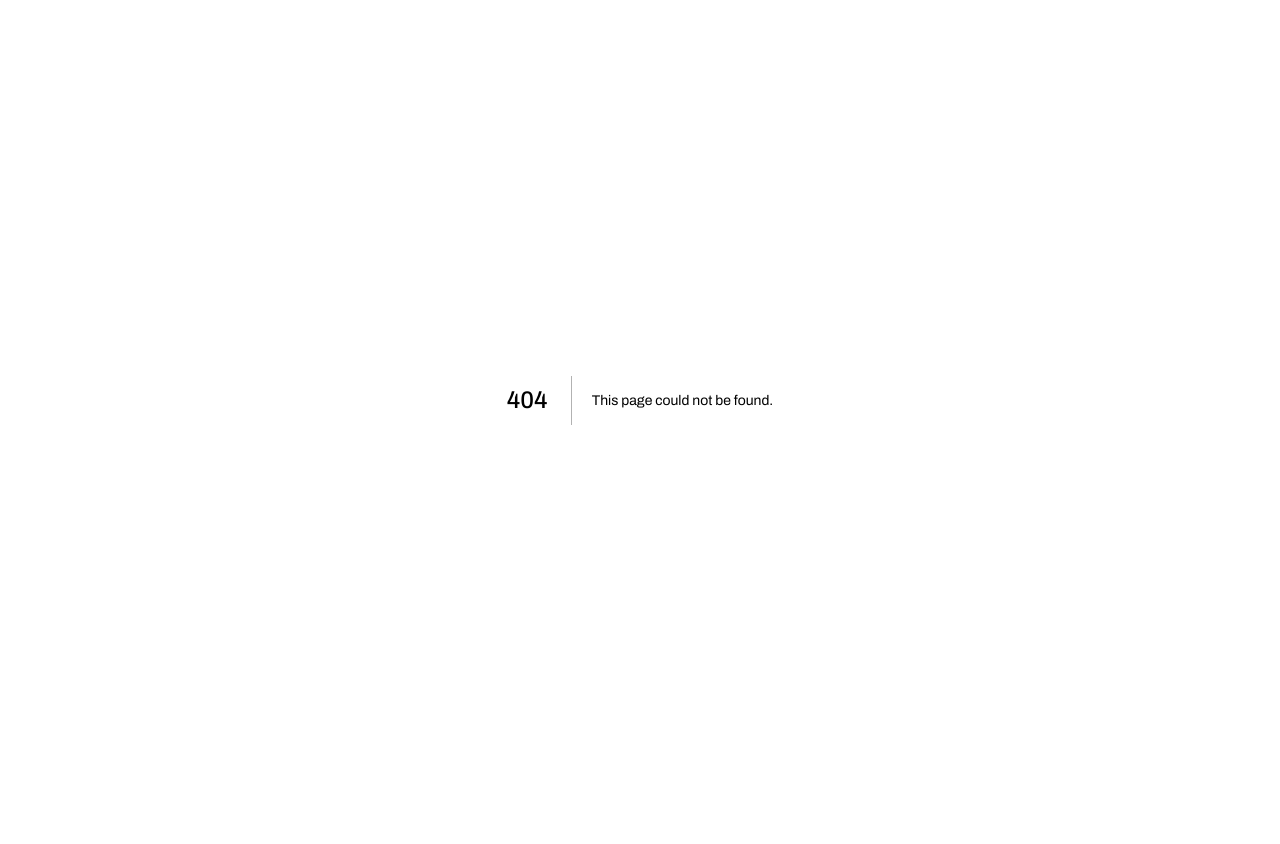
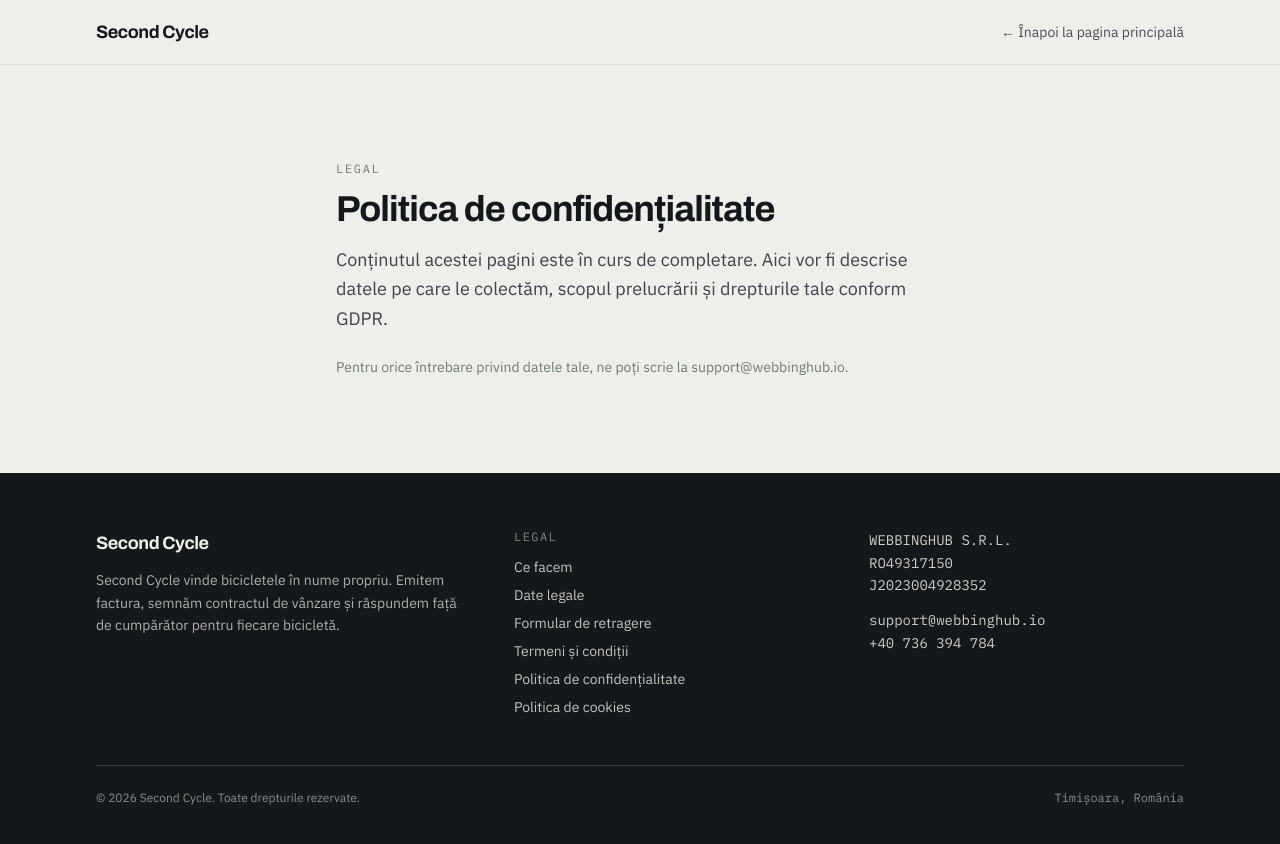
Before and after one commit to mihaiciradev/secondcycle, a Next.js app: page /privacy in a window 1280 px wide. Before the commit this address had no page. Shown: the top 844 px of the page. Before the commit the page ends 800 px from the top, so only its background shows below. Built offline with nearby package versions, Linux system fonts and the light colour scheme.

Commit message:
add placeholder privacy and terms pages for OAuth consent

```diff
--- /dev/null
+++ b/src/app/privacy/page.tsx
@@ -0,0 +1,56 @@
+import type { Metadata } from "next";
+import Link from "next/link";
+import { Container } from "@/components/site/section";
+import { SiteFooter } from "@/components/site/site-footer";
+import { company } from "@/lib/content/site";
+
+export const metadata: Metadata = {
+  title: "Politica de confidențialitate",
+  description:
+    "Politica de confidențialitate Second Cycle. Conținut în curs de completare.",
+};
+
+export default function PrivacyPage() {
+  return (
+    <>
+      <header className="border-b border-border/80 bg-paper/90 backdrop-blur">
+        <Container className="flex h-16 items-center justify-between">
+          <Link
+            href="/"
+            className="rounded-sm font-heading text-lg font-bold tracking-tight focus-visible:outline-2 focus-visible:outline-offset-2 focus-visible:outline-ring"
+          >
+            {company.name}
+          </Link>
+          <Link
+            href="/"
+            className="rounded-sm text-sm text-foreground/75 hover:text-foreground focus-visible:outline-2 focus-visible:outline-offset-2 focus-visible:outline-ring"
+          >
+            ← Înapoi la pagina principală
+          </Link>
+        </Container>
+      </header>
+
+      <main id="continut" className="flex-1 py-16 sm:py-24">
+        <Container className="max-w-2xl">
+          <p className="font-mono text-xs uppercase tracking-[0.14em] text-steel">
+            Legal
+          </p>
+          <h1 className="mt-3 text-3xl font-bold tracking-tight sm:text-4xl">
+            Politica de confidențialitate
+          </h1>
+          <p className="mt-4 text-lg leading-relaxed text-foreground/80">
+            Conținutul acestei pagini este în curs de completare. Aici vor fi
+            descrise datele pe care le colectăm, scopul prelucrării și drepturile
+            tale conform GDPR.
+          </p>
+          <p className="mt-6 text-sm text-steel">
+            Pentru orice întrebare privind datele tale, ne poți scrie la{" "}
+            {company.contact.email}.
+          </p>
+        </Container>
+      </main>
+
+      <SiteFooter />
+    </>
+  );
+}
--- /dev/null
+++ b/src/app/terms/page.tsx
@@ -0,0 +1,54 @@
+import type { Metadata } from "next";
+import Link from "next/link";
+import { Container } from "@/components/site/section";
+import { SiteFooter } from "@/components/site/site-footer";
+import { company } from "@/lib/content/site";
+
+export const metadata: Metadata = {
+  title: "Termeni și condiții",
+  description: "Termenii și condițiile Second Cycle. Conținut în curs de completare.",
+};
+
+export default function TermsPage() {
+  return (
+    <>
+      <header className="border-b border-border/80 bg-paper/90 backdrop-blur">
+        <Container className="flex h-16 items-center justify-between">
+          <Link
+            href="/"
+            className="rounded-sm font-heading text-lg font-bold tracking-tight focus-visible:outline-2 focus-visible:outline-offset-2 focus-visible:outline-ring"
+          >
+            {company.name}
+          </Link>
+          <Link
+            href="/"
+            className="rounded-sm text-sm text-foreground/75 hover:text-foreground focus-visible:outline-2 focus-visible:outline-offset-2 focus-visible:outline-ring"
+          >
+            ← Înapoi la pagina principală
+          </Link>
+        </Container>
+      </header>
+
+      <main id="continut" className="flex-1 py-16 sm:py-24">
+        <Container className="max-w-2xl">
+          <p className="font-mono text-xs uppercase tracking-[0.14em] text-steel">
+            Legal
+          </p>
+          <h1 className="mt-3 text-3xl font-bold tracking-tight sm:text-4xl">
+            Termeni și condiții
+          </h1>
+          <p className="mt-4 text-lg leading-relaxed text-foreground/80">
+            Conținutul acestei pagini este în curs de completare. Aici vor fi
+            descriși termenii de utilizare a platformei și condițiile de vânzare.
+          </p>
+          <p className="mt-6 text-sm text-steel">
+            Vânzătorul este {company.legal.entityName}. Ne poți contacta la{" "}
+            {company.contact.email}.
+          </p>
+        </Container>
+      </main>
+
+      <SiteFooter />
+    </>
+  );
+}
```
